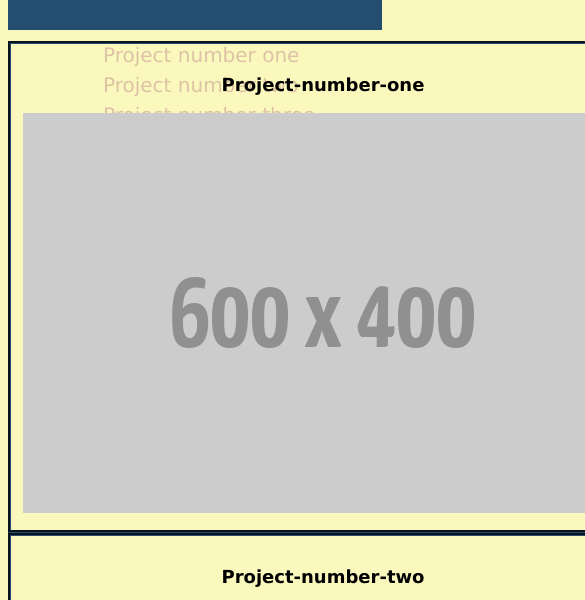
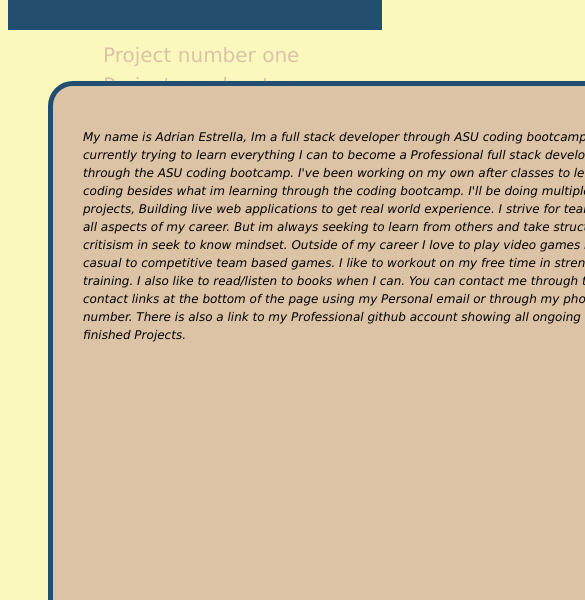
Before and after one commit to aestrella0140/challenge-two, a plain HTML site: page index.html in a window 390 px wide. Shown: the part 244-844 px from the top of the page, 585 px wide, since content can reach past the window. Drawn offline with Linux system fonts and the light colour scheme.

Commit message:
adding css to multiple components, added media query, added contact section

```diff
--- a/assets/style.css
+++ b/assets/style.css
@@ -62,12 +62,27 @@ main {
     margin-top: 3%;
 }
 
+#bio {
+    padding: 30px;
+    margin: 40px;
+    border-width: 5px;
+    border-radius: 25px;
+    border-style: solid;
+    border-color: var(--royal-blue);
+    background-color: var(--beige);
+    font-family: 'Lucida Sans', 'Lucida Sans Regular', 'Lucida Grande', 'Lucida Sans Unicode', Geneva, Verdana, sans-serif;
+    font-style: oblique;
+}
+
 .content {
     flex: 1 0 100px;
-    padding: 12px;
+    margin: 25px;
+    padding: 30px;
     border-style: groove;
+    border-radius: 25px;
     border-color: var(--royal-blue);
     text-align: center;
+    display: inline-block;
 }
 
 .content.first {
@@ -75,6 +90,8 @@ main {
 }
 
 .Contacts ul {
+    border-style: solid;
+    border-radius: 25px;
     background-color: var(--beige);
 }
 
@@ -86,3 +103,9 @@ main {
 .Contacts a {
     color: var(--orange-red);
 }
+
+@media screen and (max-width:768px) {
+    nav {
+        display: inline;
+    }
+}
--- a/index.html
+++ b/index.html
@@ -15,7 +15,7 @@
         <nav>
             <ul>
                 <li>
-                    <!-- add contact info -->
+                    <!-- add contact info:done -->
                     <!-- Plug in projects as I finish the course. -->
                     <a href="#Project-number-one">Project number one</a>
                 </li>
@@ -36,6 +36,12 @@
     </header>
 
     <main id="content">
+        <section id="bio" class="biography">
+            <p>
+                My name is Adrian Estrella, Im a full stack developer through ASU coding bootcamp. Im currently trying to learn everything I can to become a Professional full stack developer through the ASU coding bootcamp. I've been working on my own after classes to learn new coding besides what im learning through the coding bootcamp. I'll be doing multiple big projects, Building live web applications to get real world experience. I strive for teamwork in all aspects of my career. But im always seeking to learn from others and take structured critisism in seek to know mindset. Outside of my career I love to play video games ranging to casual to competitive team based games. I like to workout on my free time in strength training. I also like to read/listen to books when I can. You can contact me through the contact links at the bottom of the page using my Personal email or through my phone number. There is also a link to my Professional github account showing all ongoing and finished Projects.
+
+            </p>
+        </section>
         <section id="Project-number-one" class="content first">
             <h1>Project-number-one</h1>
             <img src="./assets/images/600x400.png">
```
